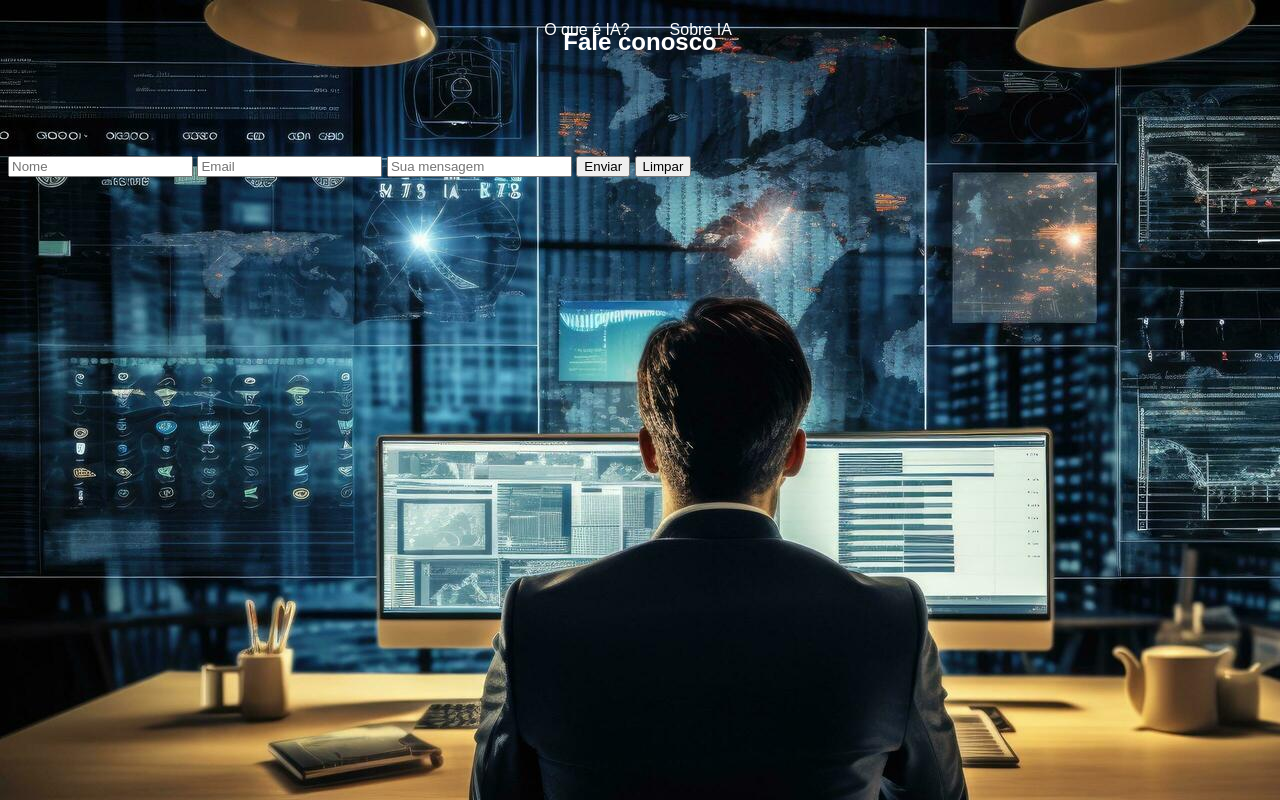
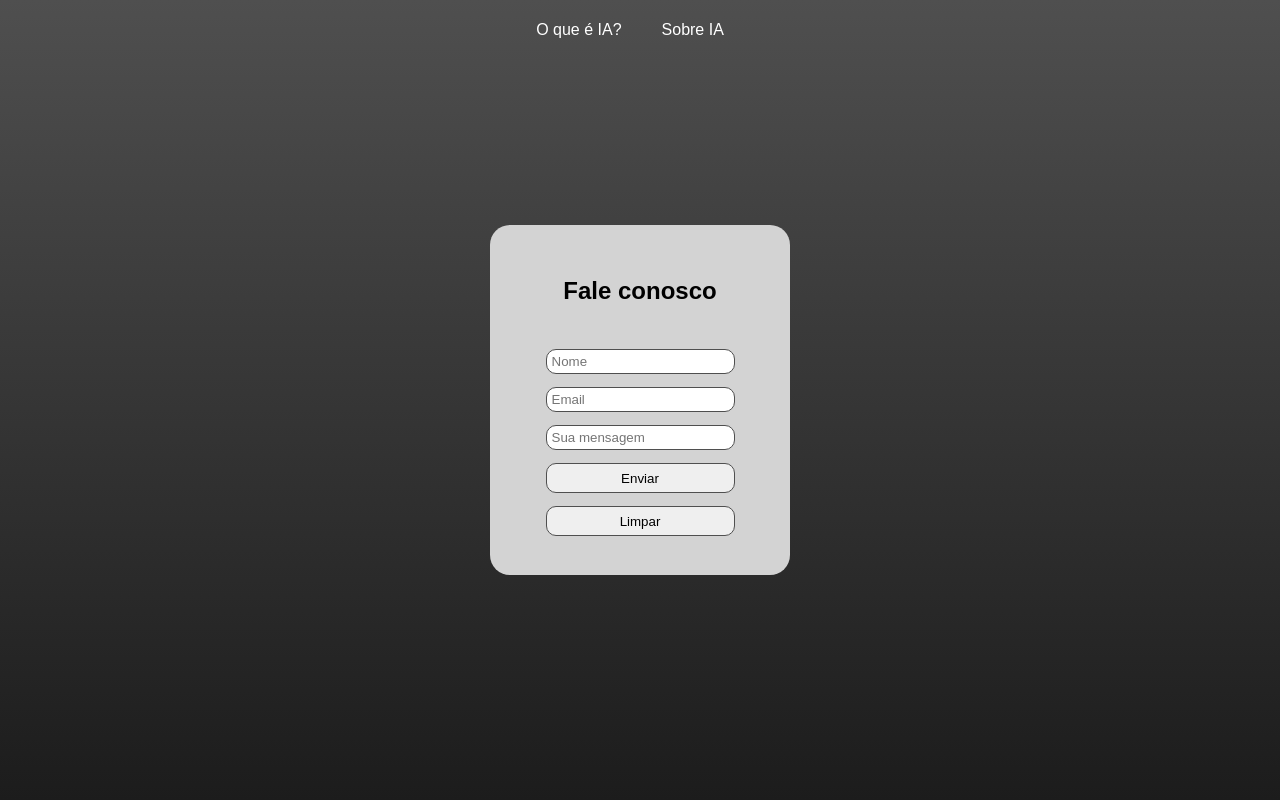
Before and after one commit to brunoogalvani/projeto-ia, a plain HTML site: page contato.html in a window 1280 px wide. Drawn offline with Linux system fonts and the light colour scheme.

Commit message:
página de contato v2

```diff
--- /dev/null
+++ b/contato.css
@@ -0,0 +1,76 @@
+* {
+    box-sizing: border-box;
+    padding: 0;
+    font-family: sans-serif;
+}
+
+body {
+    background: linear-gradient(0deg, #1C1C1C, #4F4F4F);
+    width: 100vw;
+    height: 100vh;
+    overflow: hidden;
+    display: flex;
+    justify-content: center;
+    align-items: center;
+    margin: 0;
+}
+
+.container {
+    width: 300px;
+    height: 350px;
+    background: #D3D3D3;
+    border-radius: 20px;
+    padding: 15px;
+    display: flex;
+    flex-direction: column;
+    justify-content: space-evenly;
+    align-items: center;
+}
+
+form {
+    height: 200px;
+    display: flex;
+    flex-direction: column;
+    justify-content: space-around;
+
+    & input {
+        height: 25px;
+        padding: 5px;
+        border: 1px solid #4F4F4F;
+        border-radius: 10px;
+        outline: none;
+    }
+
+    & button {
+        height: 30px;
+        border: 1px solid #4F4F4F;
+        border-radius: 10px;
+        margin-top: 0;
+        margin-bottom: 0;
+        cursor: pointer;
+    }
+}
+
+header {
+    height: 60px;
+    width: 100vw;
+    position: absolute;
+    top: 0;
+    display: flex;
+    justify-content: center;
+    align-items: center;
+
+    & a {
+        align-content: center;
+        height: 60px;
+        padding: 10px;
+        margin-right: 20px;
+        transition: .2s;
+        text-decoration: none;
+        color: #fff;
+    }
+
+    & a:hover {
+        background-color: #D3D3D3;
+    }
+}
--- a/contato.html
+++ b/contato.html
@@ -4,7 +4,7 @@
     <meta charset="UTF-8">
     <meta name="viewport" content="width=device-width, initial-scale=1.0">
     <title>Document</title>
-    <link rel="stylesheet" href="style.css">
+    <link rel="stylesheet" href="contato.css">
 </head>
 <body>
     <header>
```
